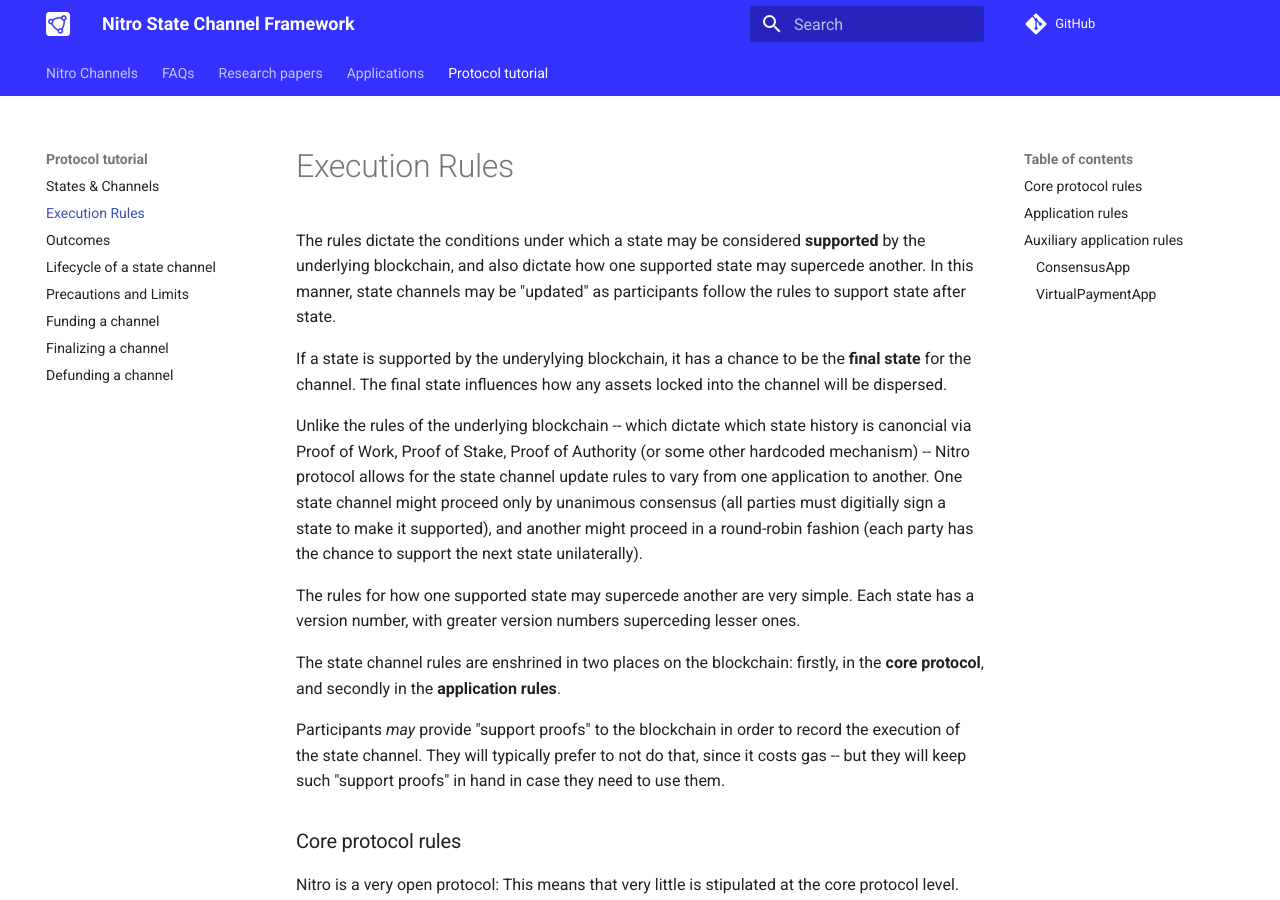
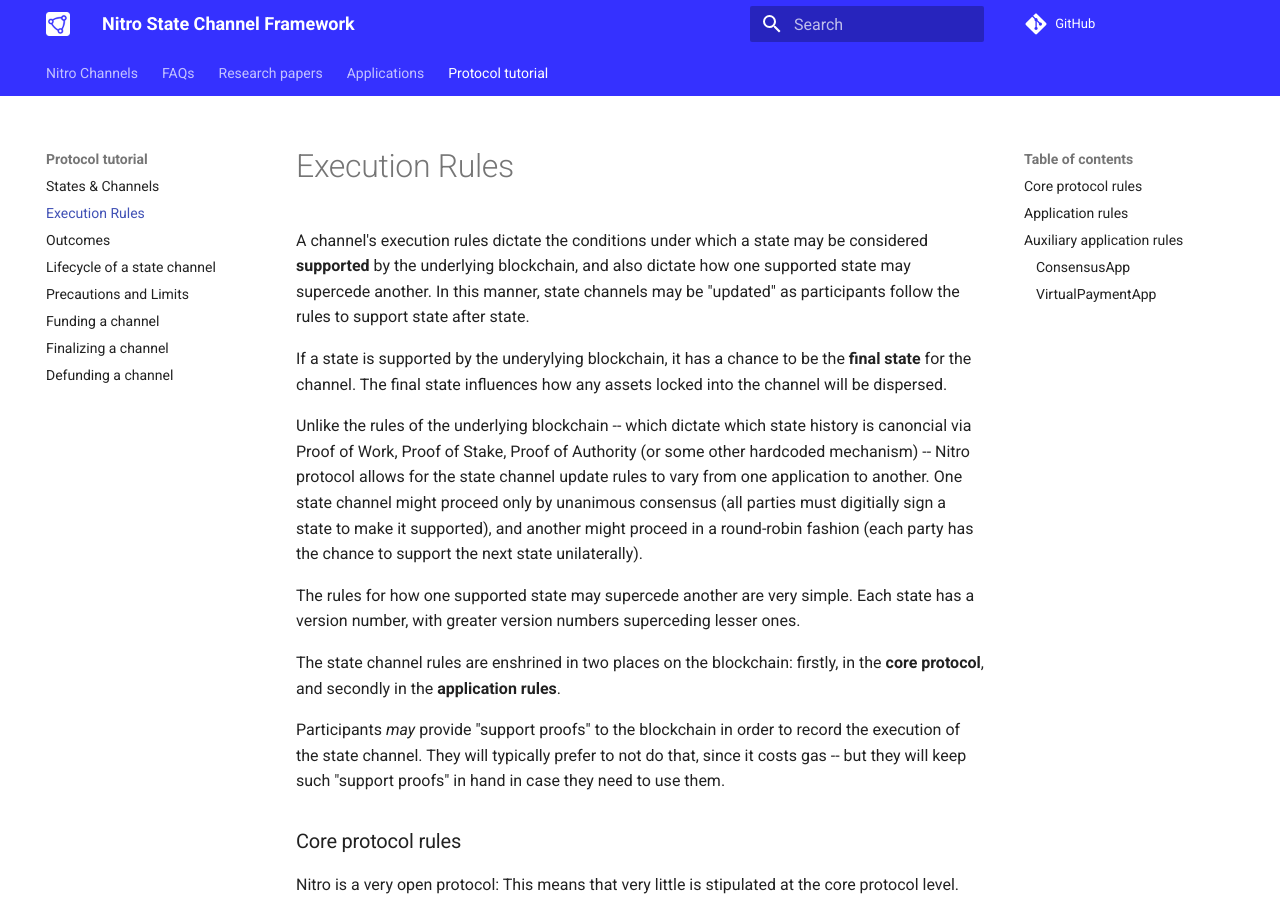
Before and after one commit to statechannels/go-nitro, an MkDocs documentation site: the page built from docs/protocol-tutorial/0020-execution-rules.md, in a window 1280 px wide and 900 px high. Built offline with MkDocs 1.6.1 and Material for MkDocs 9.7.7, drawn with Linux system fonts in a browser that asks for light colours; comment, search, counter and statistics services are not loaded.

Commit message:
docs: clarify that rules are channel specific

```diff
--- a/docs/protocol-tutorial/0020-execution-rules.md
+++ b/docs/protocol-tutorial/0020-execution-rules.md
@@ -1,6 +1,6 @@
 # Execution Rules
 
-The rules dictate the conditions under which a state may be considered **supported** by the underlying blockchain, and also dictate how one supported state may supercede another. In this manner, state channels may be "updated" as participants follow the rules to support state after state.
+A channel's execution rules dictate the conditions under which a state may be considered **supported** by the underlying blockchain, and also dictate how one supported state may supercede another. In this manner, state channels may be "updated" as participants follow the rules to support state after state.
 
 If a state is supported by the underylying blockchain, it has a chance to be the **final state** for the channel. The final state influences how any assets locked into the channel will be dispersed.
 
```
